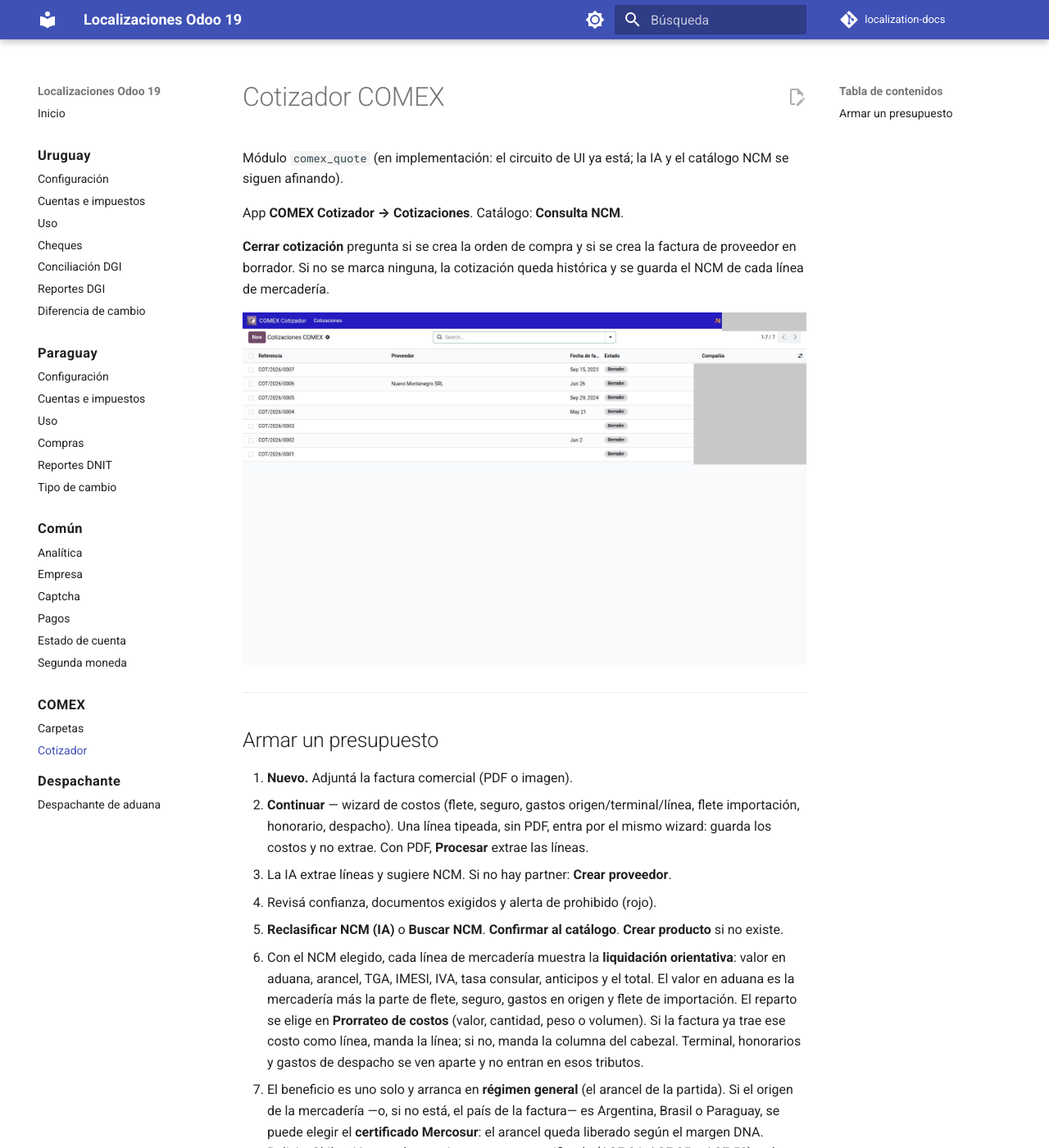
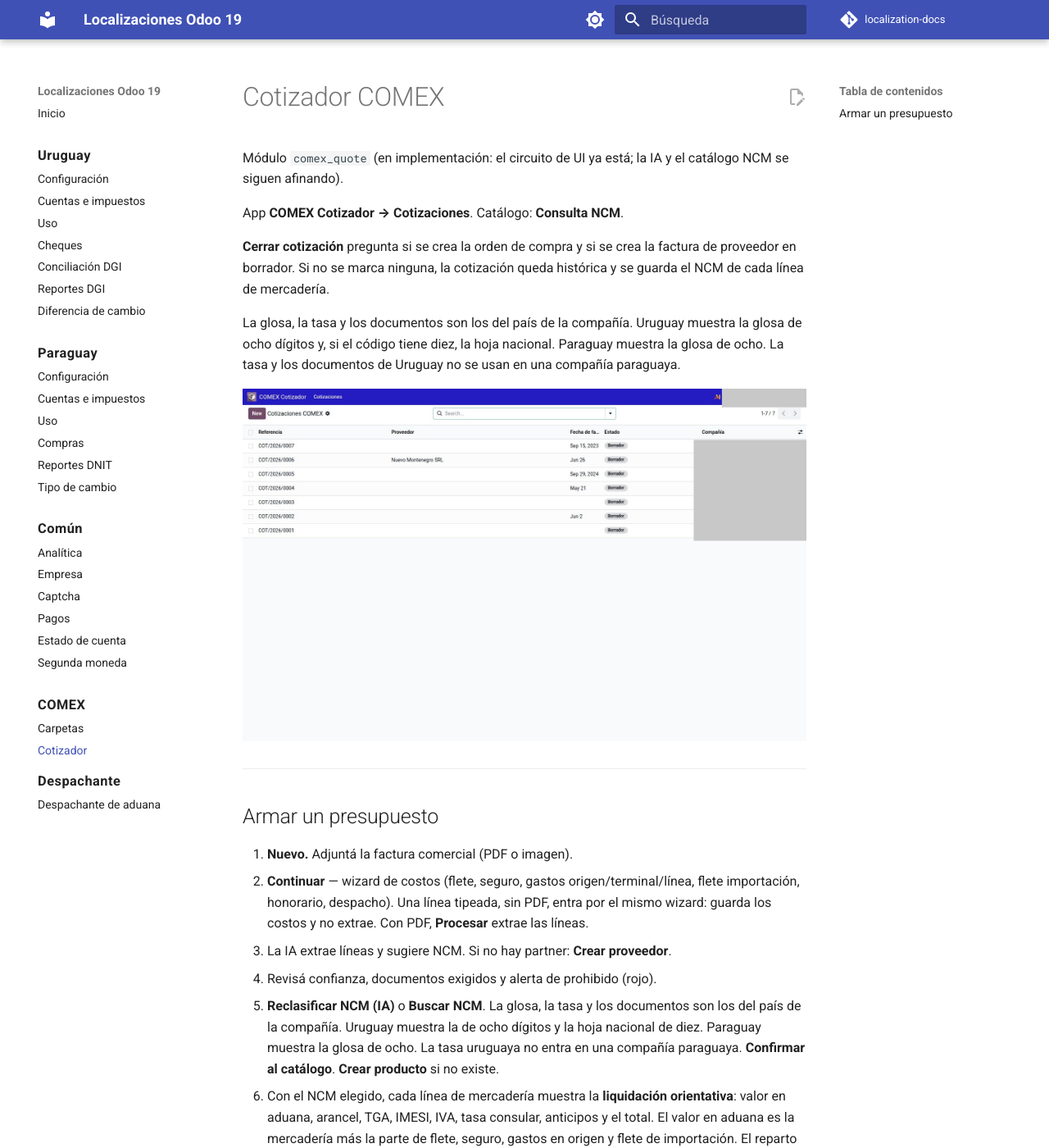
Before and after one commit to Pabloolano/localization-docs, an MkDocs documentation site: the page built from docs/comex/cotizador.md, in a window 1280 px wide and 1400 px high. Shown: the whole window at 82% size. Built offline with MkDocs 1.6.1 and Material for MkDocs 9.7.7, drawn with Linux system fonts in a browser that asks for light colours; comment, search, counter and statistics services are not loaded.

Commit message:
docs(comex): la glosa del cotizador es la del país de la compañía
Uruguay muestra ocho y diez dígitos. Paraguay muestra la glosa de
ocho. La tasa uruguaya no entra en una compañía paraguaya.

Co-authored-by: Cursor <cursoragent@cursor.com>

```diff
--- a/docs/comex/cotizador.md
+++ b/docs/comex/cotizador.md
@@ -5,6 +5,8 @@ Módulo `comex_quote` (en implementación: el circuito de UI ya está; la IA y e
 App **COMEX Cotizador → Cotizaciones**. Catálogo: **Consulta NCM**.
 
 **Cerrar cotización** pregunta si se crea la orden de compra y si se crea la factura de proveedor en borrador. Si no se marca ninguna, la cotización queda histórica y se guarda el NCM de cada línea de mercadería.
+
+La glosa, la tasa y los documentos son los del país de la compañía. Uruguay muestra la glosa de ocho dígitos y, si el código tiene diez, la hoja nacional. Paraguay muestra la glosa de ocho. La tasa y los documentos de Uruguay no se usan en una compañía paraguaya.
 
 ![Lista de cotizaciones](img/odoo-cotizaciones.jpg)
 
@@ -16,7 +18,7 @@ App **COMEX Cotizador → Cotizaciones**. Catálogo: **Consulta NCM**.
 2. **Continuar** — wizard de costos (flete, seguro, gastos origen/terminal/línea, flete importación, honorario, despacho). Una línea tipeada, sin PDF, entra por el mismo wizard: guarda los costos y no extrae. Con PDF, **Procesar** extrae las líneas.
 3. La IA extrae líneas y sugiere NCM. Si no hay partner: **Crear proveedor**.
 4. Revisá confianza, documentos exigidos y alerta de prohibido (rojo).
-5. **Reclasificar NCM (IA)** o **Buscar NCM**. **Confirmar al catálogo**. **Crear producto** si no existe.
+5. **Reclasificar NCM (IA)** o **Buscar NCM**. La glosa, la tasa y los documentos son los del país de la compañía. Uruguay muestra la de ocho dígitos y la hoja nacional de diez. Paraguay muestra la glosa de ocho. La tasa uruguaya no entra en una compañía paraguaya. **Confirmar al catálogo**. **Crear producto** si no existe.
 6. Con el NCM elegido, cada línea de mercadería muestra la **liquidación orientativa**: valor en aduana, arancel, TGA, IMESI, IVA, tasa consular, anticipos y el total. El valor en aduana es la mercadería más la parte de flete, seguro, gastos en origen y flete de importación. El reparto se elige en **Prorrateo de costos** (valor, cantidad, peso o volumen). Si la factura ya trae ese costo como línea, manda la línea; si no, manda la columna del cabezal. Terminal, honorarios y gastos de despacho se ven aparte y no entran en esos tributos.
 7. El beneficio es uno solo y arranca en **régimen general** (el arancel de la partida). Si el origen de la mercadería —o, si no está, el país de la factura— es Argentina, Brasil o Paraguay, se puede elegir el **certificado Mercosur**: el arancel queda liberado según el margen DNA. Bolivia, Chile y Venezuela permiten anotar su certificado (ACE 36, ACE 35 o ACE 59) y el arancel no cambia. **Margen ALADI 504** es la otra opción, por país, y no se combina con el certificado. **Liberación** reemplaza a esos dos: en la línea se elige una fila vigente de esa partida (código, porcentajes y fechas; el feed no trae el nombre) y esos porcentajes son exenciones del arancel, la TGA, el IVA y el IMESI. Si las líneas tienen orígenes distintos, la pregunta es por línea. Una factura brasileña de mercadería china no pregunta el certificado. Si la factura está en dólares, se puede usar la tasa DNA en lugar de la tasa de la compañía. En otra moneda se muestra el número DNA y no se convierte.
 
```
